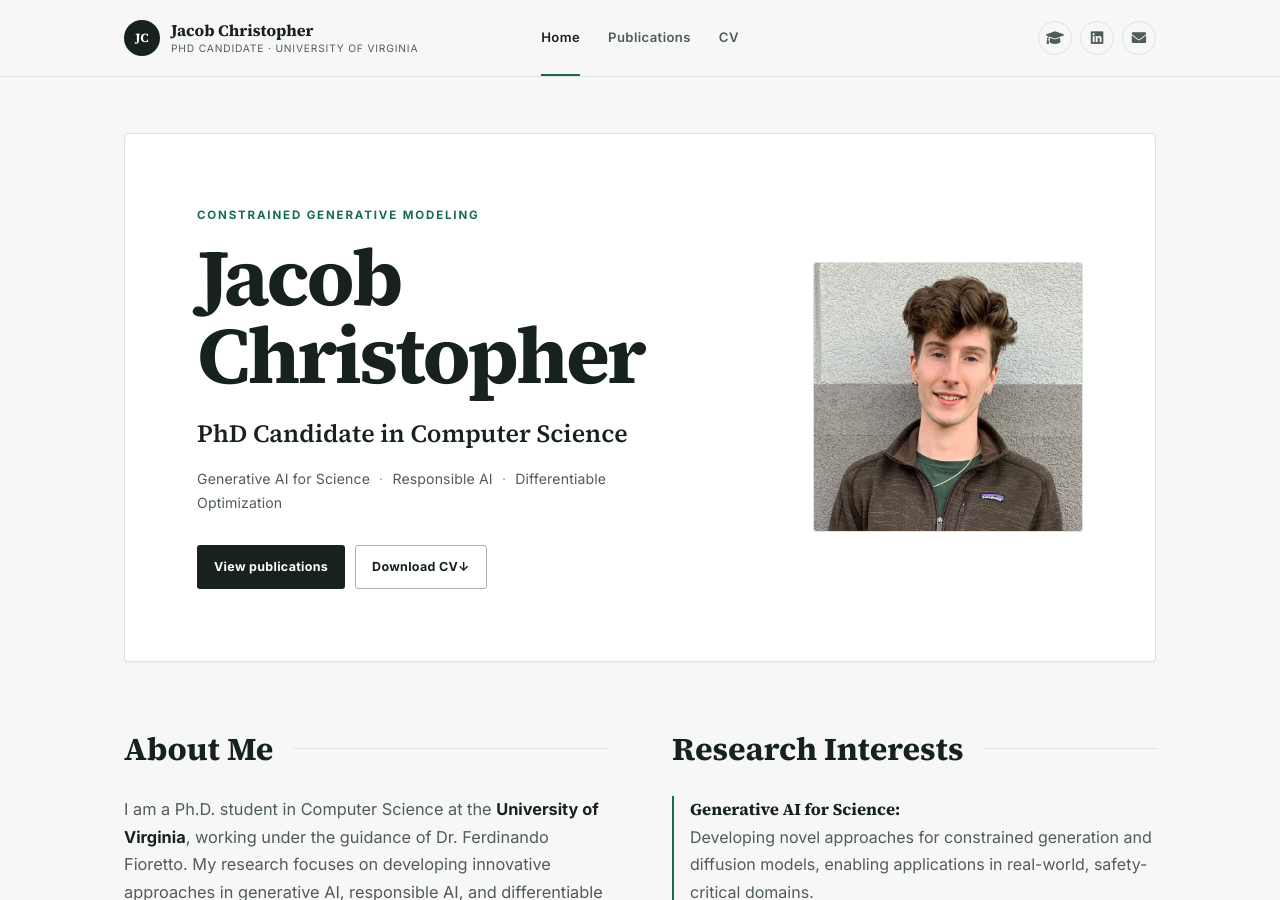
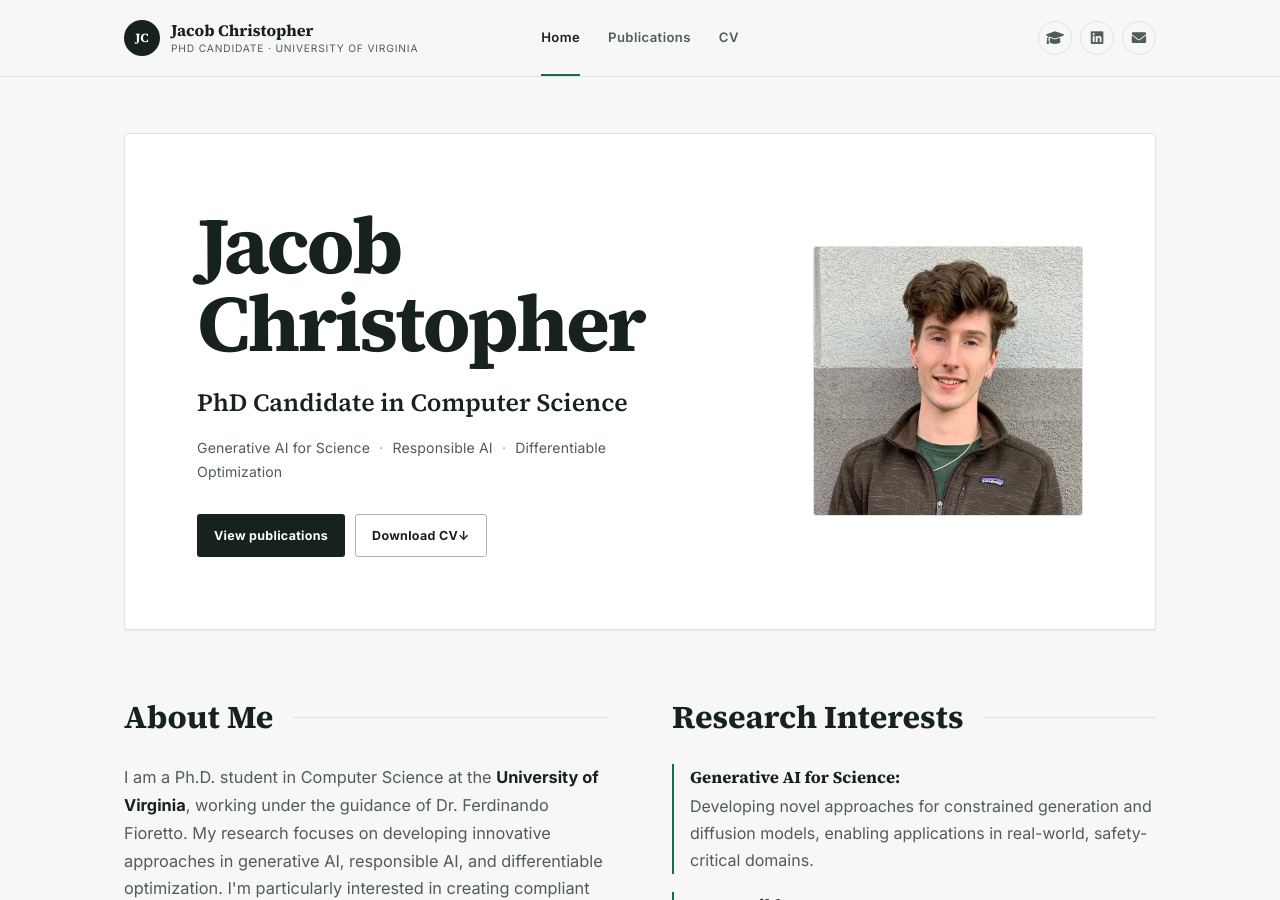
Before and after one commit to jacobchristopher/jacobchristopher.github.io, a Jekyll site: the page built from index.md, in a window 1280 px wide and 900 px high. Built offline with Jekyll 4.4.1, drawn with Linux system fonts in a browser that asks for light colours.

Commit message:
style updates

```diff
--- a/index.md
+++ b/index.md
@@ -6,7 +6,6 @@ title: Home
 <div class="hero">
     <div class="hero-content">
         <div class="hero-text">
-            <p class="eyebrow">Constrained Generative Modeling</p>
             <h1>Jacob Christopher</h1>
             <p class="subtitle">PhD Candidate in Computer Science</p>
             <p class="focus">Generative AI for Science <span aria-hidden="true">·</span> Responsible AI <span aria-hidden="true">·</span> Differentiable Optimization</p>
```
